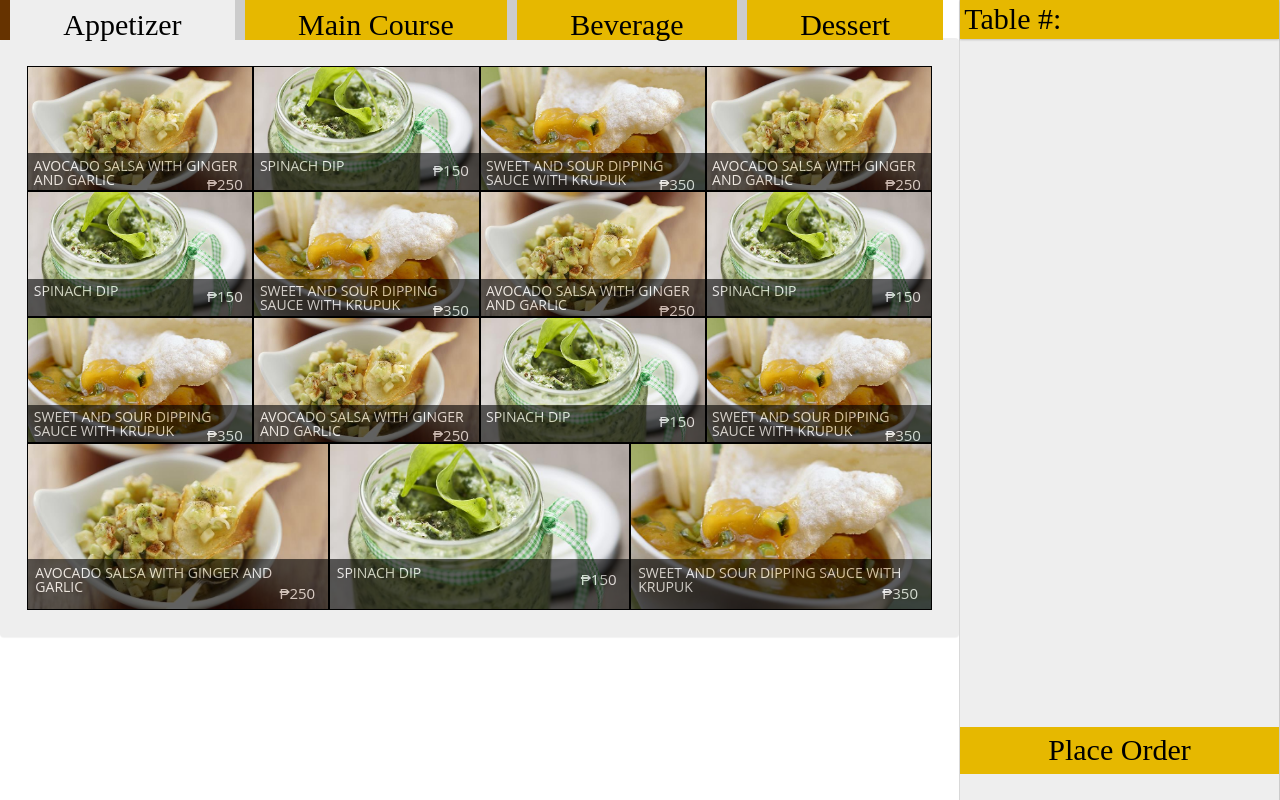
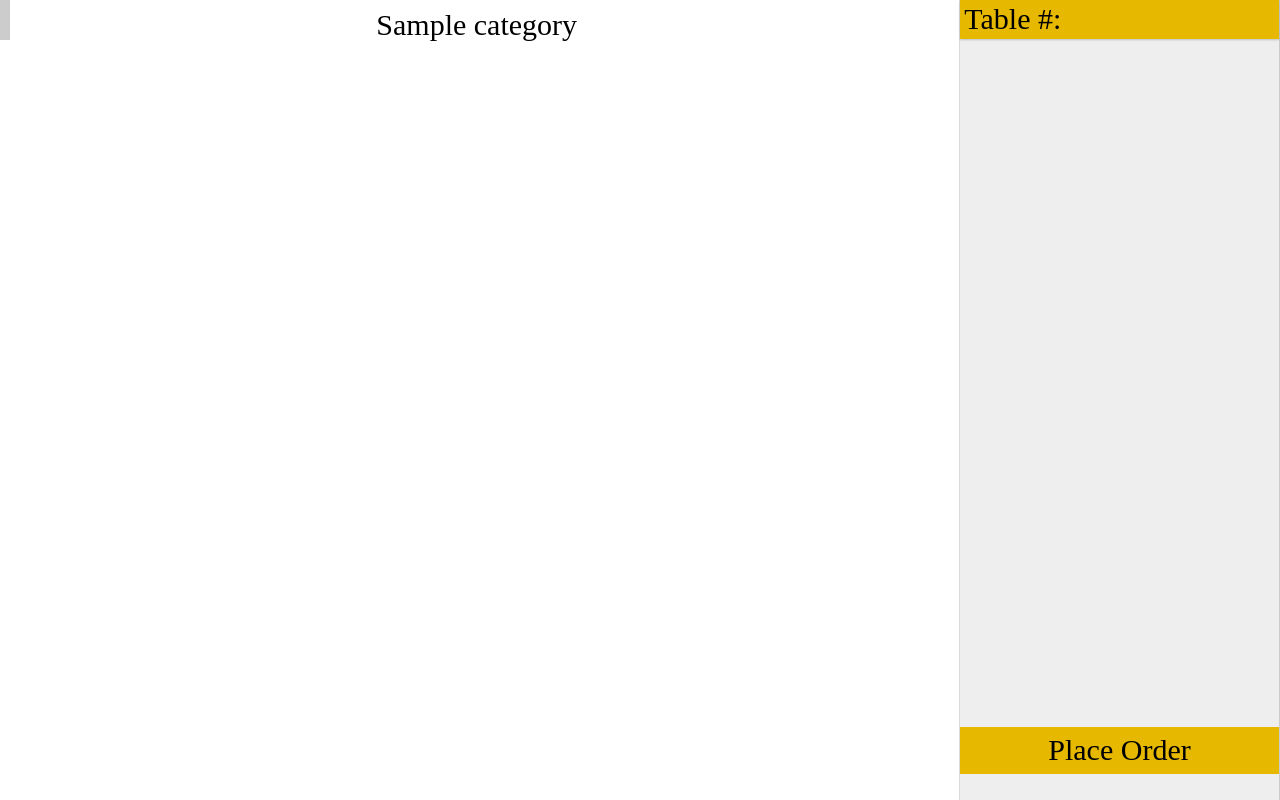
Before and after one commit to CS4-2016/resto, a PHP site: page /food-menu.php in a window 1280 px wide. Run offline with PHP 8.4, Linux system fonts and the light colour scheme; tables that the repository leaves empty or names only in its code hold one stand-in row (values such as "Sample post"); some web fonts are replaced.

Commit message:
wat
Category from database on Menu-header

```diff
--- a/food-menu.php
+++ b/food-menu.php
@@ -1,3 +1,20 @@
+<?php
+    require_once("dbcon-pdo.php");
+    $numbers=['one', 'two', 'three', 'four', 'five', 'six', 'seven'];
+    $tabRow=array();
+    try
+    {
+        $dbcon=new PDO('mysql:host='.$GLOBALS['host'].';dbname='.$GLOBALS['dbase'], $GLOBALS['lin'], $GLOBALS['pwd']);
+        $dbcon->setAttribute(PDO::ATTR_ERRMODE, PDO::ERRMODE_EXCEPTION);
+        $state=$dbcon->prepare("SELECT category_name FROM menu_category");
+        $state->execute();
+        $tabRow=$state->fetchAll();
+    }
+    catch(PDOException $e)
+    {
+        $e->getMessage();
+    }
+?>
 <!DOCTYPE html>
 <html>
 <head>
@@ -12,18 +29,19 @@
 <div class="menu-container">
   <div class="food-item">
       <div class="worko-tabs">
-
-  <input class="state" type="radio" title="tab-one" name="tabs-state" id="tab-one" checked />
+  <?php for($i=0;$i<count($tabRow);$i++) echo '<input class="state" type="radio" name="tabs-state" title="tab-'.$numbers[$i].'" id="tab-'.$numbers[$i].'">'; ?>
+<!--  <input class="state" type="radio" title="tab-one" name="tabs-state" id="tab-one" checked />
   <input class="state" type="radio" title="tab-two" name="tabs-state" id="tab-two" />
   <input class="state" type="radio" title="tab-three" name="tabs-state" id="tab-three" />
-  <input class="state" type="radio" title="tab-four" name="tabs-state" id="tab-four" />
+  <input class="state" type="radio" title="tab-four" name="tabs-state" id="tab-four" /> -->
 
   <div class="tabs flex-tabs">
     <div class="menu-header">
-        <label for="tab-one" id="tab-one-label" class="tab">Appetizer</label>
+        <?php for($i=0;$i<count($tabRow);$i++) echo '<label for="tab-'.$numbers[$i].'" id="tab-'.$numbers[$i].'-label" class="tab">'.$tabRow[$i]['category_name'].'</label>'; ?>
+    <!--    <label for="tab-one" id="tab-one-label" class="tab">Appetizer</label>
         <label for="tab-two" id="tab-two-label" class="tab">Main Course</label>
         <label for="tab-three" id="tab-three-label" class="tab">Beverage</label>
-        <label for="tab-four" id="tab-four-label" class="tab">Dessert</label>
+        <label for="tab-four" id="tab-four-label" class="tab">Dessert</label> -->
     </div>
 
     <div id="tab-one-panel" class="panel active">
```
